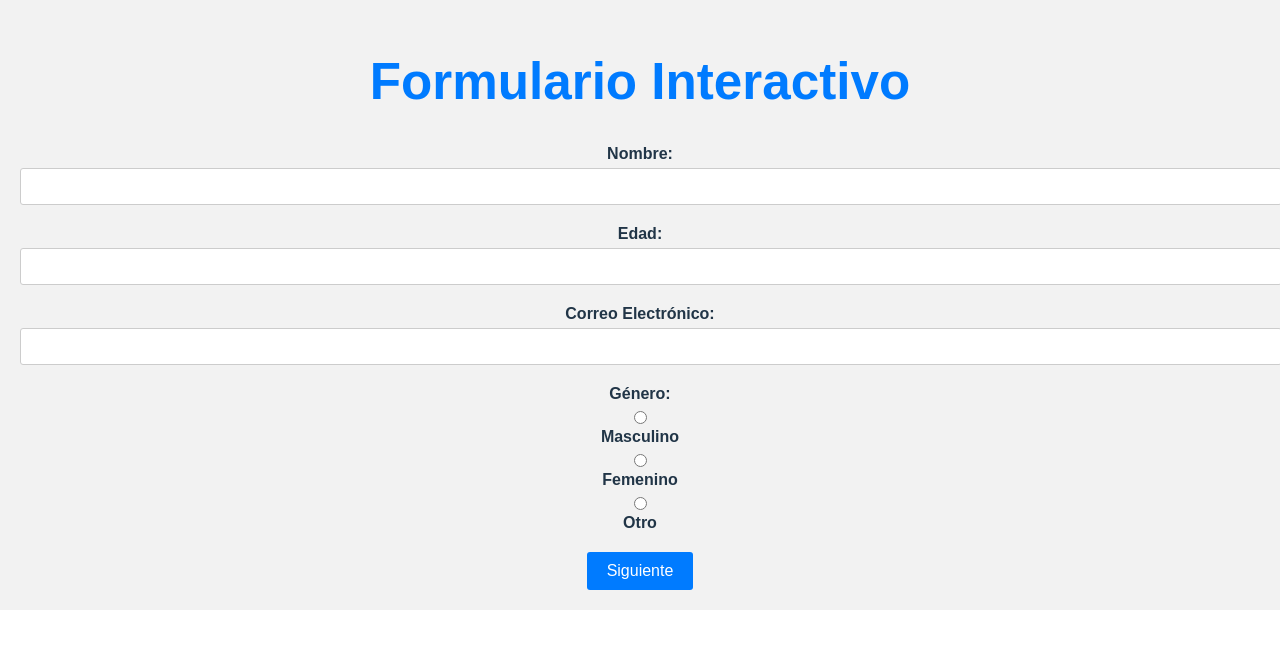
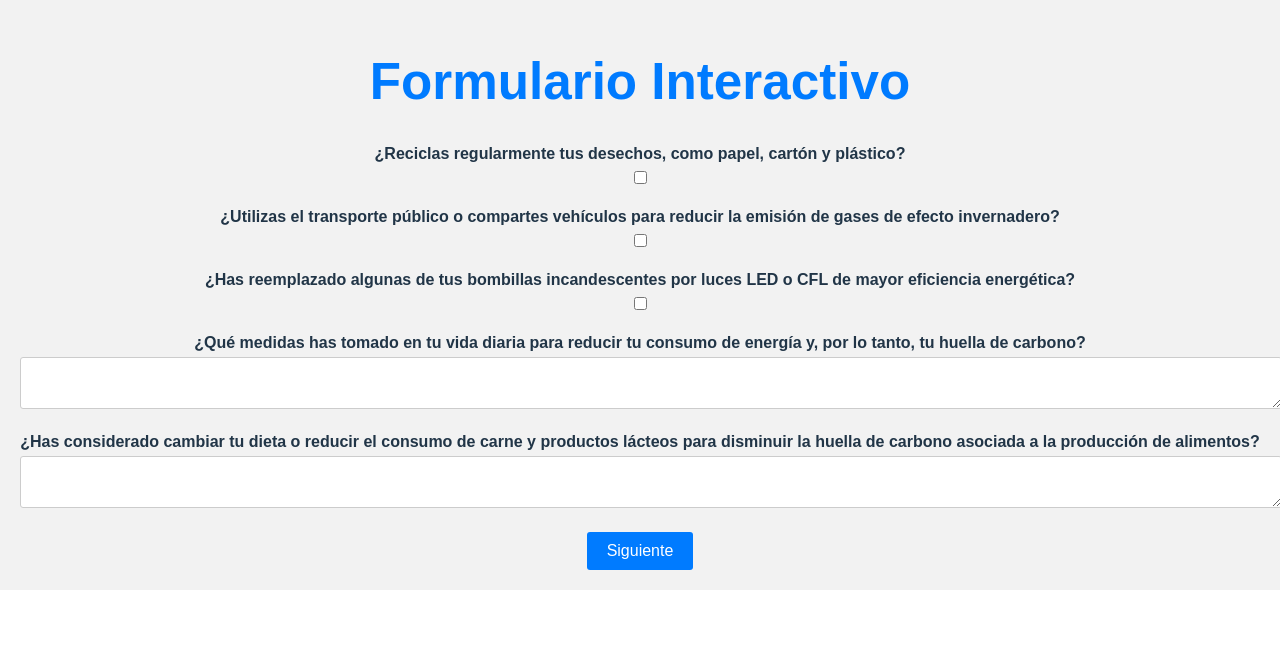
Before and after one commit to Ferrari1105/application-climatologica, a React (Vite) app: page /Preguntas in a window 1280 px wide. Shown: the top 648 px of the page. Built offline with nearby package versions, Linux system fonts and the light colour scheme.

Commit message:
boludeces

```diff
--- a/src/Preguntas.jsx
+++ b/src/Preguntas.jsx
@@ -1,6 +1,6 @@
 import React, { useState } from 'react';
 import './Formulario.css';
-import { Form, Link } from 'react-router-dom';
+import { Link } from 'react-router-dom';
 
 function Preguntas() {
   const [formData, setFormData] = useState({
@@ -9,13 +9,18 @@ function Preguntas() {
     email: '',
     genero: '',
     comentarios: '',
+    pregunta1: false,
+    pregunta2: false,
+    pregunta3: false,
+    pregunta4: '',
+    pregunta5: '',
   });
 
   const handleChange = (e) => {
-    const { name, value } = e.target;
+    const { name, value, type, checked } = e.target;
     setFormData({
       ...formData,
-      [name]: value,
+      [name]: type === 'checkbox' ? checked : value,
     });
   };
 
@@ -30,69 +35,56 @@ function Preguntas() {
       <h1>Formulario Interactivo</h1>
       <form onSubmit={handleSubmit}>
         <div className="form-group">
-          <label htmlFor="nombre">Nombre:</label>
+          <label htmlFor="pregunta1">¿Reciclas regularmente tus desechos, como papel, cartón y plástico?</label>
           <input
-            type="text"
-            id="nombre"
-            name="nombre"
-            value={formData.nombre}
+            type="checkbox"
+            id="pregunta1"
+            name="pregunta1"
+            checked={formData.pregunta1}
             onChange={handleChange}
-            required
           />
         </div>
         <div className="form-group">
-          <label htmlFor="edad">Edad:</label>
+          <label htmlFor="pregunta2">¿Utilizas el transporte público o compartes vehículos para reducir la emisión de gases de efecto invernadero?</label>
           <input
-            type="number"
-            id="edad"
-            name="edad"
-            value={formData.edad}
+            type="checkbox"
+            id="pregunta2"
+            name="pregunta2"
+            checked={formData.pregunta2}
             onChange={handleChange}
-            required
           />
         </div>
         <div className="form-group">
-          <label htmlFor="email">Correo Electrónico:</label>
+          <label htmlFor="pregunta3">¿Has reemplazado algunas de tus bombillas incandescentes por luces LED o CFL de mayor eficiencia energética?</label>
           <input
-            type="email"
-            id="email"
-            name="email"
-            value={formData.email}
+            type="checkbox"
+            id="pregunta3"
+            name="pregunta3"
+            checked={formData.pregunta3}
             onChange={handleChange}
-            required
           />
         </div>
         <div className="form-group">
-          <label>Género:</label>
-          <input
-            type="radio"
-            id="masculino"
-            name="genero"
-            value="Masculino"
+          <label htmlFor="pregunta4">¿Qué medidas has tomado en tu vida diaria para reducir tu consumo de energía y, por lo tanto, tu huella de carbono?</label>
+          <textarea
+            id="pregunta4"
+            name="pregunta4"
+            value={formData.pregunta4}
             onChange={handleChange}
           />
-          <label htmlFor="masculino">Masculino</label>
-          <input
-            type="radio"
-            id="femenino"
-            name="genero"
-            value="Femenino"
+        </div>
+        <div className="form-group">
+          <label htmlFor="pregunta5">¿Has considerado cambiar tu dieta o reducir el consumo de carne y productos lácteos para disminuir la huella de carbono asociada a la producción de alimentos?</label>
+          <textarea
+            id="pregunta5"
+            name="pregunta5"
+            value={formData.pregunta5}
             onChange={handleChange}
           />
-          <label htmlFor="femenino">Femenino</label>
-          <input
-            type="radio"
-            id="otro"
-            name="genero"
-            value="Otro"
-            onChange={handleChange}
-          />
-          <label htmlFor="otro">Otro</label>
         </div>
-
         <Link to="/Home">
-        <button type='submit'>Siguiente</button>
-      </Link>
+          <button type='submit'>Siguiente</button>
+        </Link>
       </form>
     </div>
   );
```
